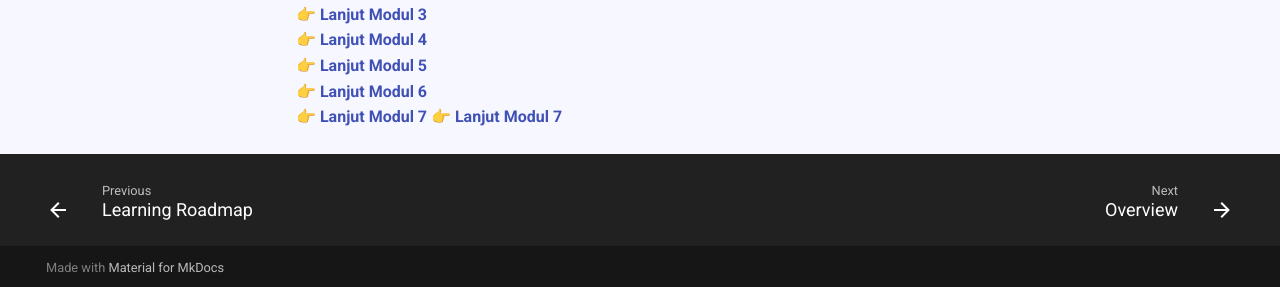
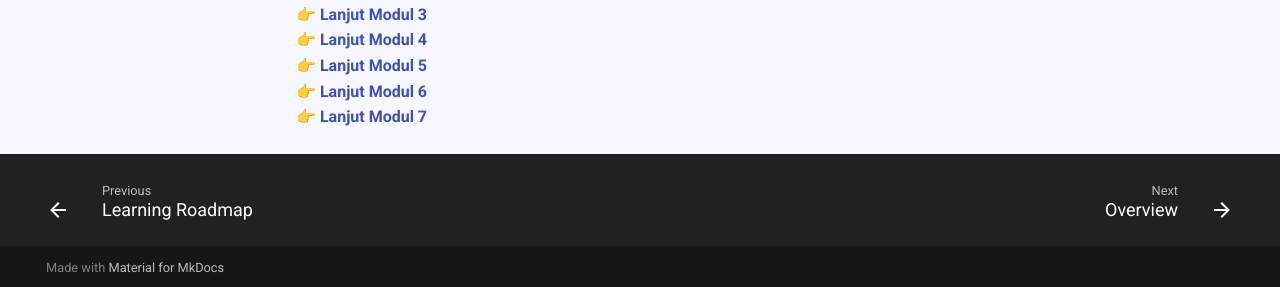
Before and after one commit to rintis-code/rr-hydrology, an MkDocs documentation site: the page built from docs/level-1/00-intro.md, in a window 1280 px wide and 900 px high, scrolled down 2096 px. Shown: the part 610-897 px from the top of the window. Built offline with MkDocs 1.6.1 and Material for MkDocs 9.7.7, drawn with Linux system fonts in a browser that asks for light colours.

Commit message:
Update 00-intro.md

```diff
--- a/docs/level-1/00-intro.md
+++ b/docs/level-1/00-intro.md
@@ -92,4 +92,3 @@ Silakan gunakan menu di atas untuk membuka modul 1–16.
 👉 **[Lanjut Modul 5](../12.md)**
 👉 **[Lanjut Modul 6](../13.md)**
 👉 **[Lanjut Modul 7](../14.md)**
-👉 **[Lanjut Modul 7](../15.md)**
```
